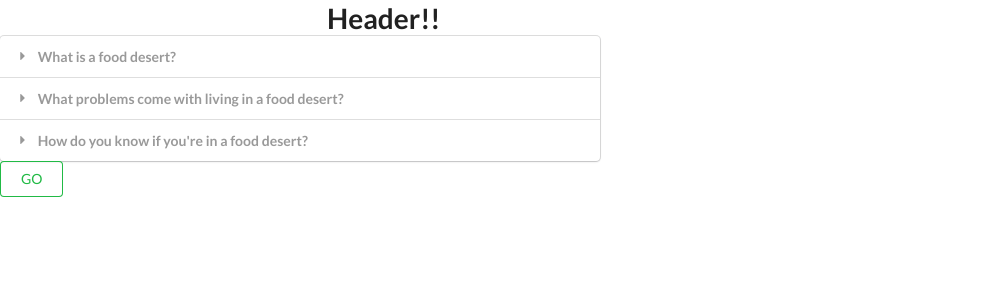
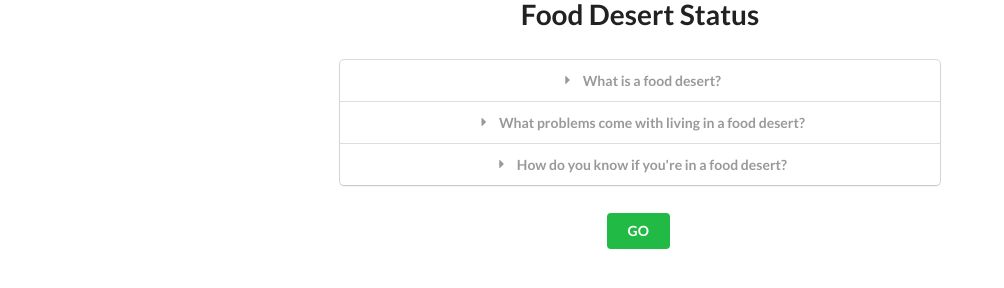
Before and after one commit to Team9353/Team9353.github.io, a website: page index.html in a window 1280 px wide. Shown: the whole page, without its empty margins (0-1004 px from the left). Drawn offline with nearby package versions, Linux system fonts and the light colour scheme.

Commit message:
Completes initial page setup

```diff
--- a/index.html
+++ b/index.html
@@ -7,11 +7,11 @@
 
   </head>
   <body>
-    <div class="ui two column grid centered">
-      <div class="column">
-        <h1>Header!!</h1>
+      <div class="ui centered grid">
+        <div class="row">
+            <h1 class="ui header">Food Desert Status</h1>
         </div>
-    </div>
+        <div class="row">
             <div class="ui styled accordion">
                 <div class="title">
                   <i class="dropdown icon"></i>
@@ -38,6 +38,12 @@
             <script>
               $('.ui.accordion').accordion();
             </script>
-    <button class="ui green basic button">GO</button>
+        </div>
+        <div class="row">
+            <form action="location.html">
+                <button class="ui green button">GO</button>
+            </form>
+        </div>
+      </div>
   </body>
 </html>
```
Also changed, not shown: location.html (added). Lines whose indentation alone changed are shown as unchanged.
